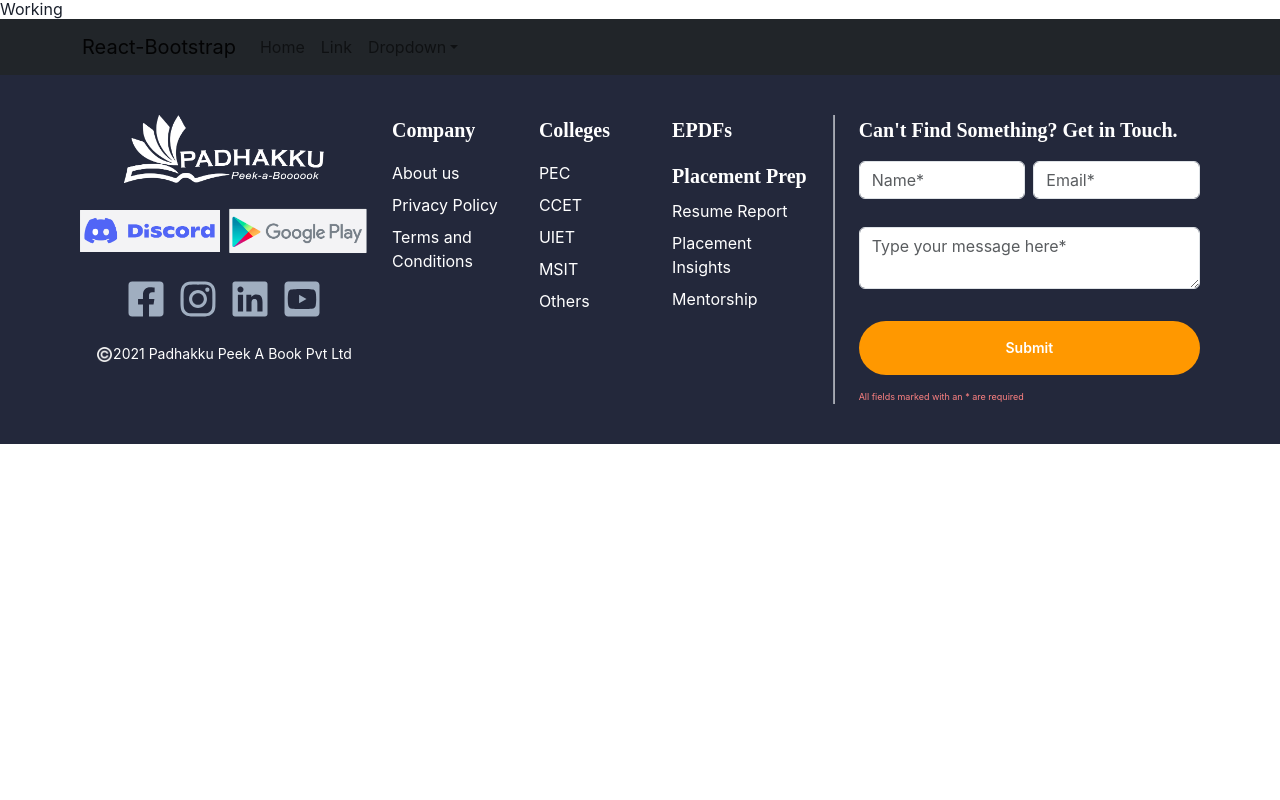
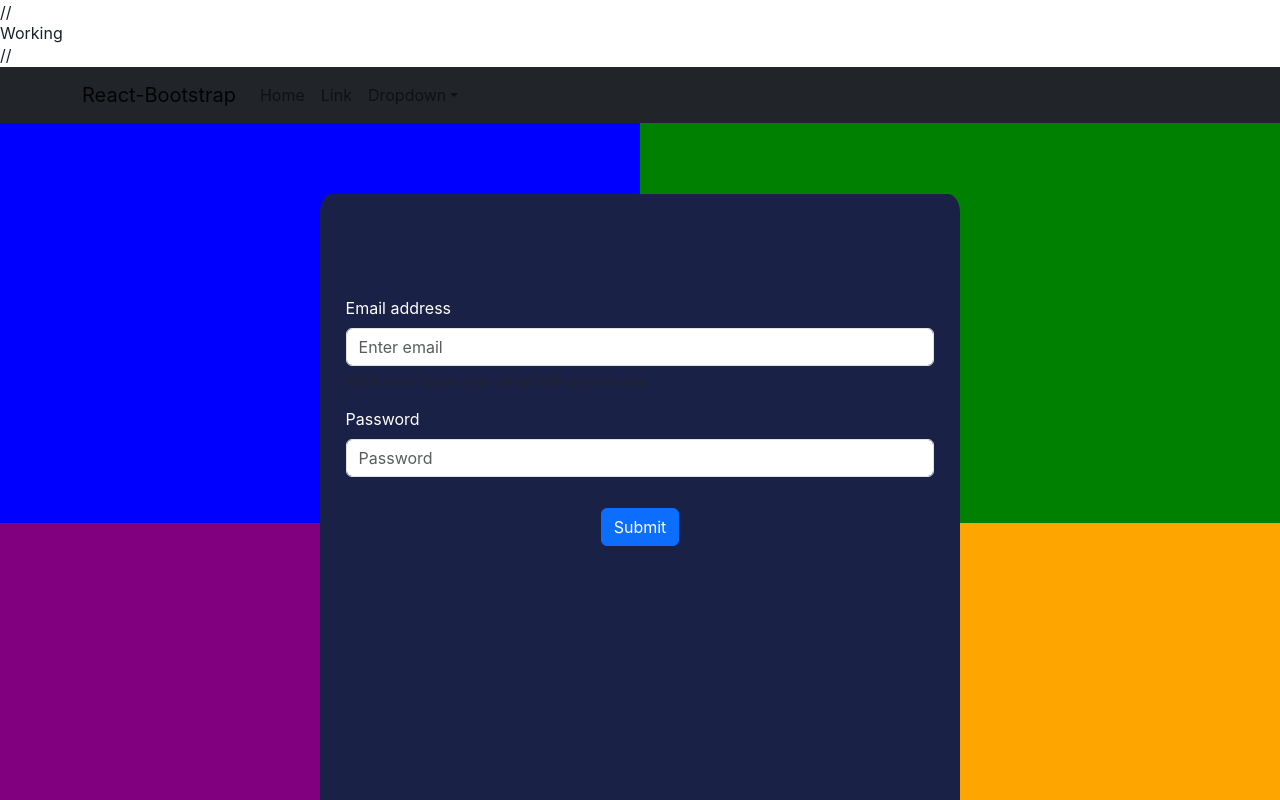
Before and after one commit to shiraz-30/Wonder4Kids, a React (Create React App) app: page / in a window 1280 px wide. Shown: the top 800 px of the page. Built offline with nearby package versions, Linux system fonts and the light colour scheme.

Commit message:
Update App.js

```diff
--- a/src/App.js
+++ b/src/App.js
@@ -11,8 +11,9 @@ import Footer from "./components/Footer/Footer.jsx";
 function App() {
   return (
     <ChakraProvider theme={theme}>
-      <h1> Working </h1>
-      <Nvbar/>
+//       <h1> Working </h1>
+//       <Nvbar/>
+      <Login/>
       <Footer />
     </ChakraProvider>
   )
```
